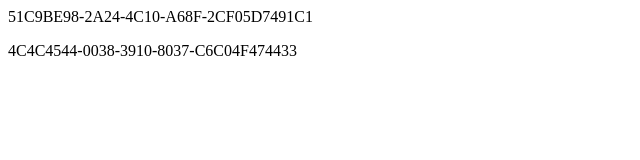
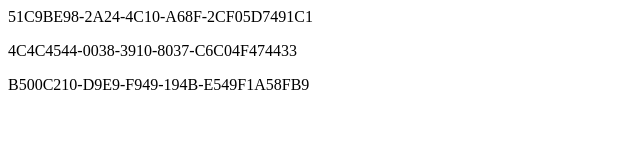
Before and after one commit to thetrouper/thetrouper.github.io, a plain HTML site: page HWID.html in a window 1280 px wide. Shown: the whole page, without its empty margins (0-640 px from the left). Drawn offline with Linux system fonts and the light colour scheme.

Commit message:
Added My Laptop to valid users

```diff
--- a/HWID.html
+++ b/HWID.html
@@ -2,5 +2,6 @@
   <body>
     <p>51C9BE98-2A24-4C10-A68F-2CF05D7491C1</p>
     <p>4C4C4544-0038-3910-8037-C6C04F474433</p>
+    <p>B500C210-D9E9-F949-194B-E549F1A58FB9</p>
   </body>
 </html>
```
